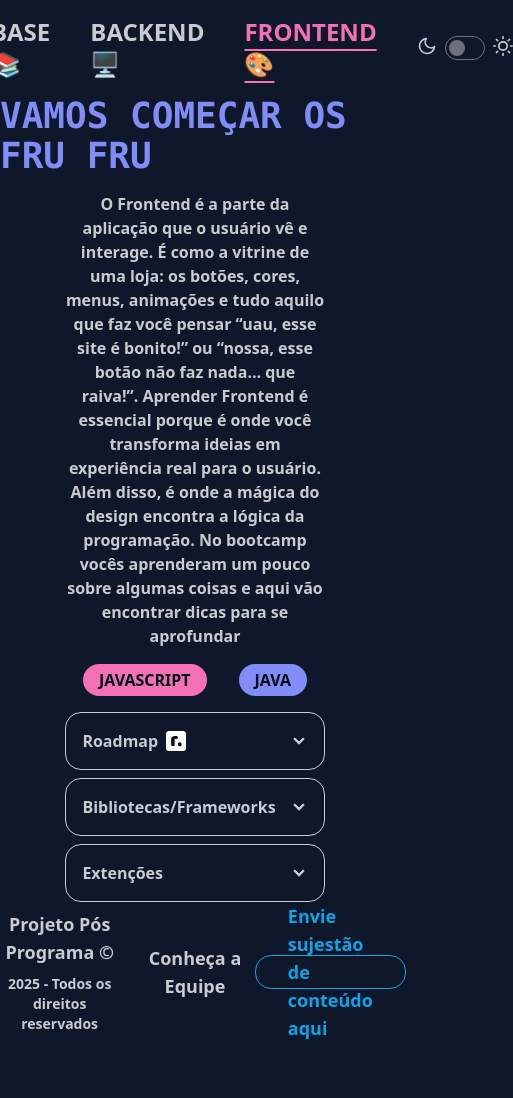
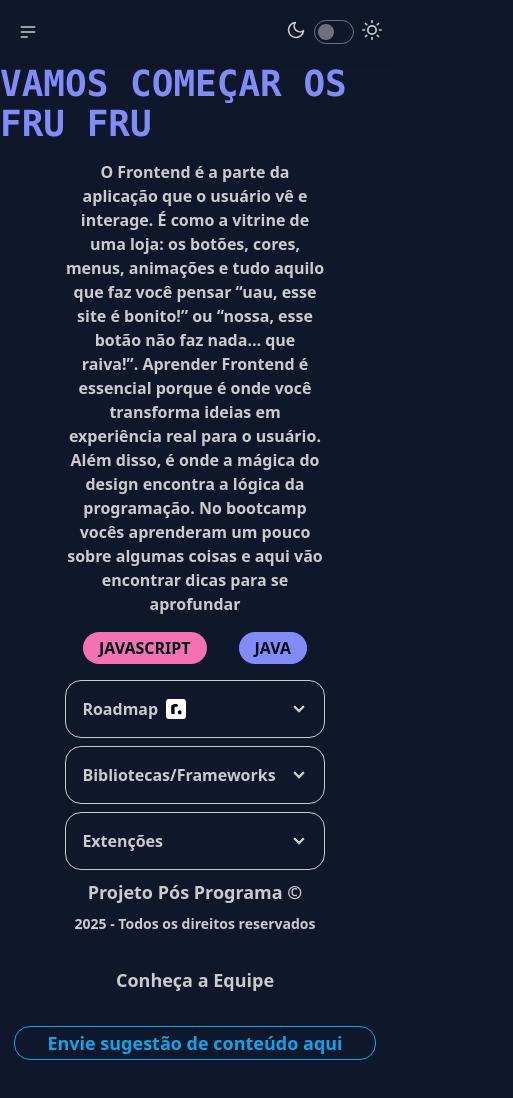
Before and after one commit to Guia-Estudos-Gen/guia-estudos-front, a React (Vite) app: page /frontend/javascript-frontend in a window 390 px wide. Shown: the top 1098 px of the page, 513 px wide, since content can reach past the window. Before the commit the page ends 1058 px from the top, so only its background shows below. Built offline with nearby package versions, Linux system fonts and the light colour scheme.

Commit message:
responsividade footer e navbar

```diff
--- a/src/components/ui/Footer.tsx
+++ b/src/components/ui/Footer.tsx
@@ -3,7 +3,7 @@ import { Link } from "react-router-dom";
 function Footer() {
   const year = new Date().getFullYear();
   return (
-    <div className="grid grid-cols-3 gap-4 py-2 mb-4">
+    <div className="grid lg:grid-cols-3 gap-8 pt-2 pb-8 lg:pb-2 mb-4">
       <div className="flex flex-col gap-2">
         <p className="text-center font-bold text-lg">Projeto Pós Programa ©</p>
         <span className="text-center font-semibold text-sm">{year} - Todos os direitos reservados</span>
@@ -12,7 +12,7 @@ function Footer() {
         <Link to='/equipe' className="font-bold text-lg text-center hover:underline cursor-pointer">Conheça a Equipe</Link>
       </div>
       <div className="flex flex-col justify-center items-center">
-        <Link to='contato' className="badge badge-outline badge-info hover:bg-info hover:text-neutral px-8 text-lg font-semibold py-4 cursor-pointer">Envie sujestão de conteúdo aqui</Link>
+        <Link to='contato' className="badge badge-outline badge-info hover:bg-info hover:text-neutral px-8 text-lg font-semibold py-4 cursor-pointer">Envie sugestão de conteúdo aqui</Link>
       </div>
     </div>
   );
--- a/src/components/ui/Navbar.tsx
+++ b/src/components/ui/Navbar.tsx
@@ -26,7 +26,8 @@ function Navbar() {
   ];
 
   return (
-    <div className="flex gap-10 py-4 justify-center items-center">
+    <>
+      <div className="lg:flex gap-10 py-4 justify-center items-center hidden ">
         <ul className="flex gap-10">
           {items.map((item) => (
             <li key={item.id}>
@@ -45,6 +46,56 @@ function Navbar() {
         </ul>
         <ThemeChanger />
       </div>
+      <div className="navbar bg-base-100 shadow-sm lg:hidden">
+        <div className="navbar-start">
+          <div className="dropdown">
+            <div
+              tabIndex={0}
+              role="button"
+              className="btn btn-ghost btn-circle"
+            >
+              <svg
+                xmlns="http://www.w3.org/2000/svg"
+                className="h-5 w-5"
+                fill="none"
+                viewBox="0 0 24 24"
+                stroke="currentColor"
+              >
+                {' '}
+                <path
+                  strokeLinecap="round"
+                  strokeLinejoin="round"
+                  strokeWidth="2"
+                  d="M4 6h16M4 12h16M4 18h7"
+                />{' '}
+              </svg>
+            </div>
+            <ul
+              tabIndex={0}
+              className="menu menu-sm w-screen h-screen dropdown-content bg-base-100 rounded-box z-1 mt-3 p-2 shadow"
+            >
+              {items.map((item) => (
+                <li key={item.id}>
+                  <NavLink
+                    to={`/${item.name}`}
+                    className={({ isActive }: { isActive: boolean }) =>
+                      `uppercase text-2xl font-bold hover:text-primary hover:underline underline-offset-8 hover:animate-pulse ${
+                        isActive ? ' underline text-accent' : ''
+                      }`
+                    }
+                  >
+                    {item.name} {item.icon}
+                  </NavLink>
+                </li>
+              ))}
+            </ul>
+          </div>
+        </div>
+        <div className="navbar-end">
+          <ThemeChanger />
+        </div>
+      </div>
+    </>
   );
 }
 
```
Lines whose indentation alone changed are shown as unchanged.
